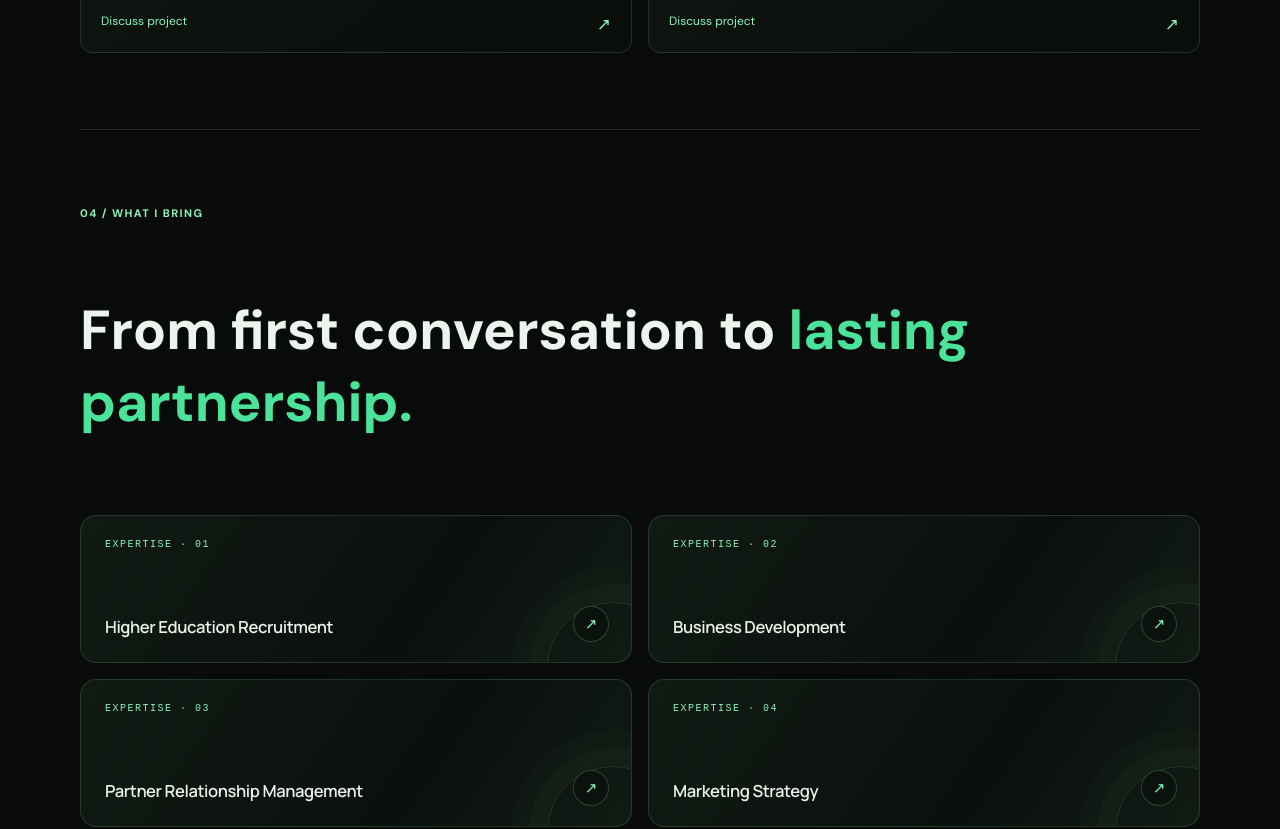
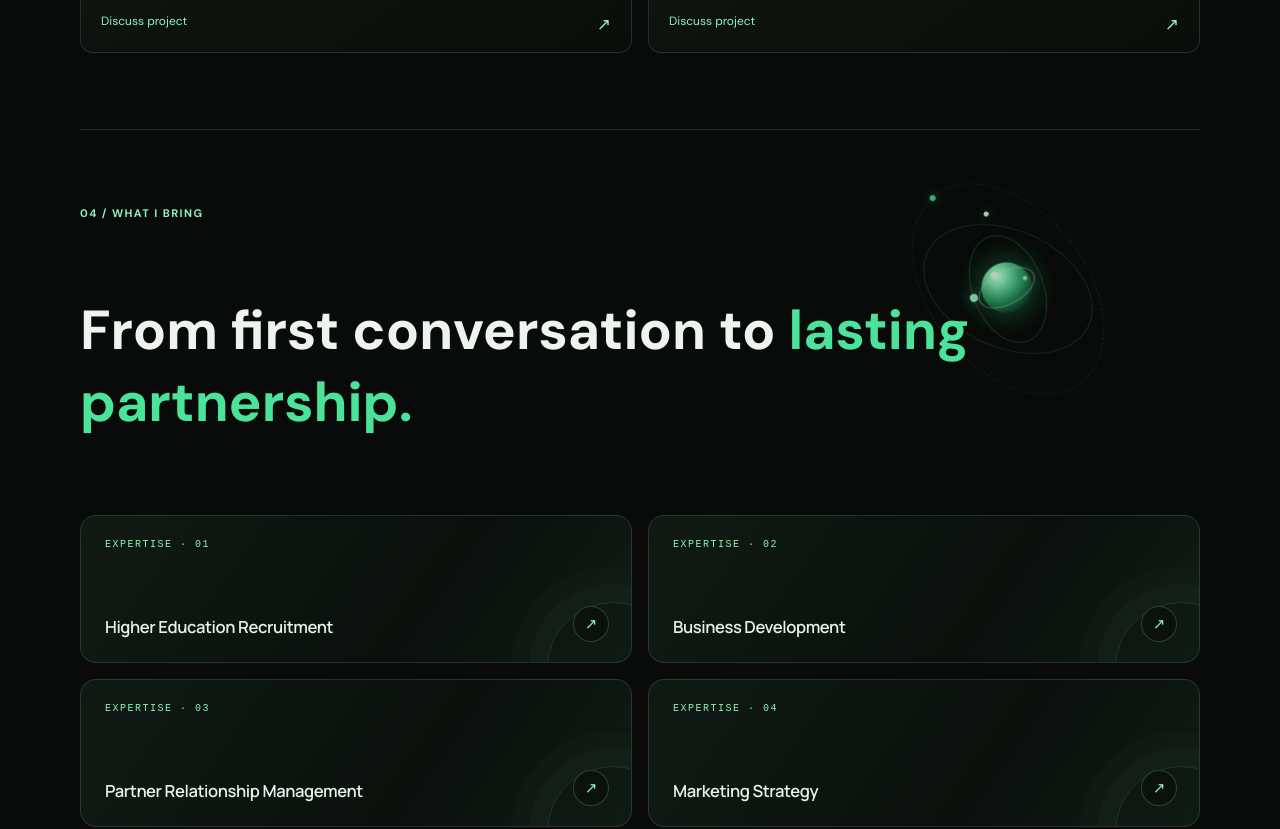
Before and after one commit to AdRakib0/sabbir-portfolio, a Next.js app: page / in a window 1280 px wide. Shown: the part 3860-4689 px from the top of the page. Built offline with nearby package versions, Linux system fonts and the light colour scheme.

Commit message:
Animate solar orbit graphic in expertise section

```diff
--- a/app/globals.css
+++ b/app/globals.css
@@ -97,3 +97,28 @@ html{scroll-behavior:smooth}
 @media(max-width:900px){.expertise-services{grid-template-columns:repeat(2,minmax(0,1fr))}}
 @media(max-width:520px){.expertise-services{grid-template-columns:1fr;gap:11px}.expertise-services .expertise-card{min-height:118px;padding:19px}.expertise-services .expertise-card>span{right:18px;bottom:17px}}
 @media(prefers-reduced-motion:reduce){.expertise-services .expertise-card,.expertise-services .expertise-card:before,.expertise-services .expertise-card:after,.expertise-services .expertise-card h3,.expertise-services .expertise-card>span{animation:none!important;transition:none!important}.expertise-services .expertise-card:nth-child(4n+2){transform:none}}
+
+
+/* Animated orbital / planet graphic for the What I Bring section */
+#services{position:relative;isolation:isolate;overflow:hidden}
+#services>.kicker,#services>.section-heading,#services>.services{position:relative;z-index:1}
+#services .solar-art{position:absolute;z-index:0;top:34px;right:6%;width:250px;height:250px;pointer-events:none;opacity:.8;filter:drop-shadow(0 0 28px #4be39a0b)}
+#services .solar-core{position:absolute;left:50%;top:50%;width:48px;height:48px;transform:translate(-50%,-50%);border-radius:50%;background:radial-gradient(circle at 32% 28%,#d0ffe1 0%,#8ef4ba 16%,#2b9f67 48%,#103e28 76%);box-shadow:0 0 22px #4be39a45,0 0 55px #4be39a16;animation:solar-breathe 4s ease-in-out infinite}
+#services .solar-core:after{content:"";position:absolute;inset:8px -5px;border:1px solid #c2ffdc66;border-radius:50%;transform:rotate(-28deg)}
+#services .solar-core i{position:absolute;width:7px;height:7px;left:9px;top:9px;border-radius:50%;background:#e1ffeb;filter:blur(.3px)}
+#services .solar-orbit{position:absolute;left:50%;top:50%;display:block;border:1px solid #8ef4ba36;border-radius:50%;transform:translate(-50%,-50%) rotate(-28deg)}
+#services .solar-orbit-a{width:112px;height:72px;animation:solar-spin-a 9s linear infinite}
+#services .solar-orbit-b{width:178px;height:118px;transform:translate(-50%,-50%) rotate(38deg);border-color:#8ef4ba2c;animation:solar-spin-b 15s linear infinite}
+#services .solar-orbit-c{width:238px;height:158px;transform:translate(-50%,-50%) rotate(-52deg);border-style:dashed;border-color:#8ef4ba22;animation:solar-spin-c 24s linear infinite}
+#services .solar-orbit i{position:absolute;left:50%;top:-4px;width:8px;height:8px;border-radius:50%;background:#a5f8c5;box-shadow:0 0 12px #4be39a90}
+#services .solar-orbit-b i{top:auto;left:auto;right:20%;bottom:-4px;width:5px;height:5px;background:#d4ffe3}
+#services .solar-orbit-c i{top:50%;left:-3px;width:6px;height:6px;background:#43d98b}
+#services .solar-glint{position:absolute;left:50%;top:50%;width:4px;height:4px;background:#e5fff0;border-radius:50%;box-shadow:0 0 16px 5px #4be39a55;animation:solar-glint 3s ease-in-out infinite}
+@keyframes solar-spin-a{from{transform:translate(-50%,-50%) rotate(-28deg)}to{transform:translate(-50%,-50%) rotate(332deg)}}
+@keyframes solar-spin-b{from{transform:translate(-50%,-50%) rotate(38deg)}to{transform:translate(-50%,-50%) rotate(398deg)}}
+@keyframes solar-spin-c{from{transform:translate(-50%,-50%) rotate(-52deg)}to{transform:translate(-50%,-50%) rotate(308deg)}}
+@keyframes solar-breathe{0%,100%{scale:1;box-shadow:0 0 22px #4be39a45,0 0 55px #4be39a16}50%{scale:1.1;box-shadow:0 0 30px #4be39a70,0 0 72px #4be39a20}}
+@keyframes solar-glint{0%,100%{opacity:.2;transform:translate(-45px,36px) scale(.7)}50%{opacity:1;transform:translate(42px,-35px) scale(1.3)}}
+@media(max-width:900px){#services .solar-art{right:2%;top:52px;width:190px;height:190px;opacity:.48}#services .solar-orbit-c{width:184px;height:126px}#services .solar-orbit-b{width:142px;height:96px}#services .solar-orbit-a{width:90px;height:60px}}
+@media(max-width:520px){#services .solar-art{top:64px;right:-24px;width:150px;height:150px;opacity:.25}#services .solar-orbit-c{width:146px;height:98px}#services .solar-orbit-b{width:112px;height:76px}#services .solar-orbit-a{width:70px;height:48px}#services .solar-core{width:34px;height:34px}}
+@media(prefers-reduced-motion:reduce){#services .solar-orbit-a,#services .solar-orbit-b,#services .solar-orbit-c,#services .solar-core,#services .solar-glint{animation:none!important}}
```
